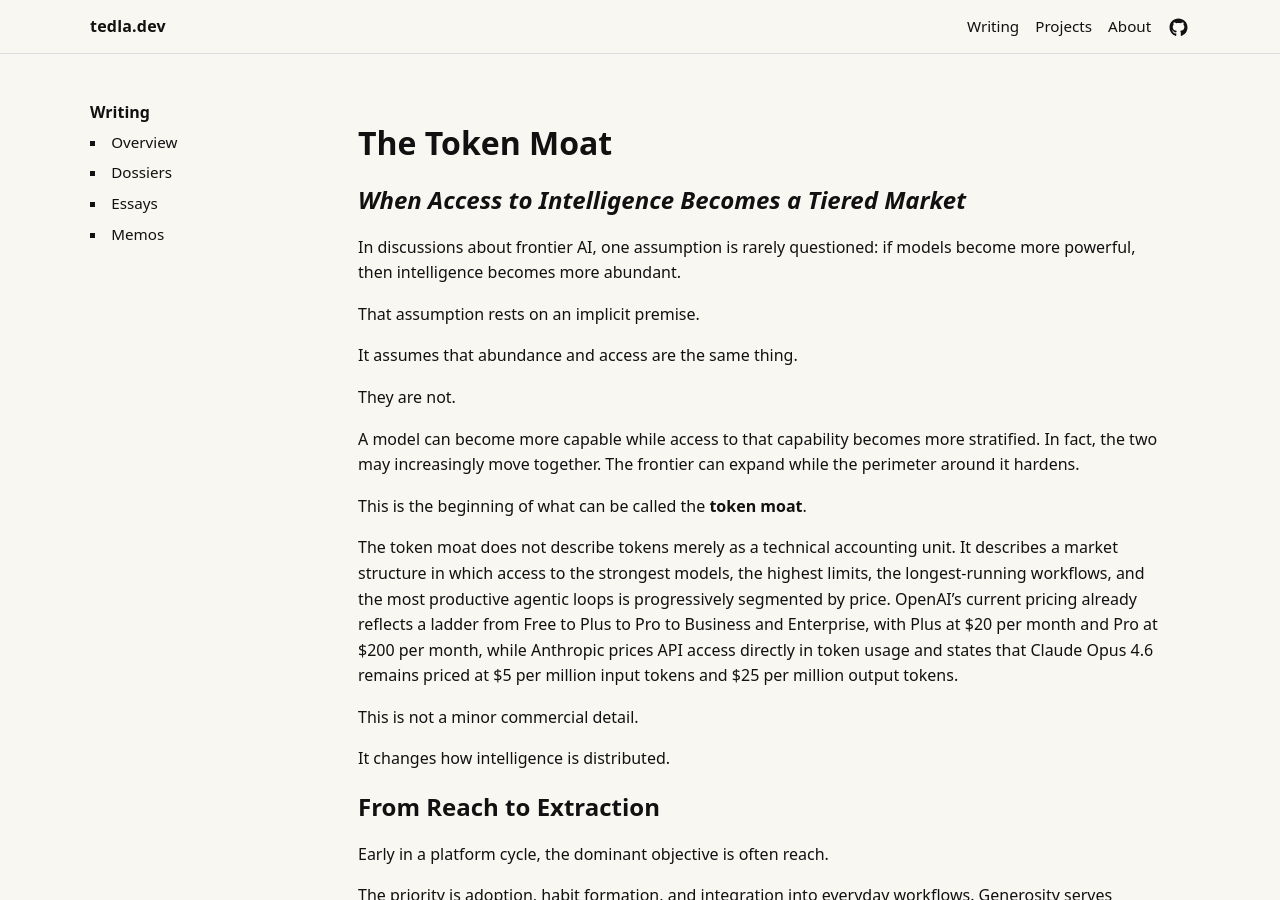
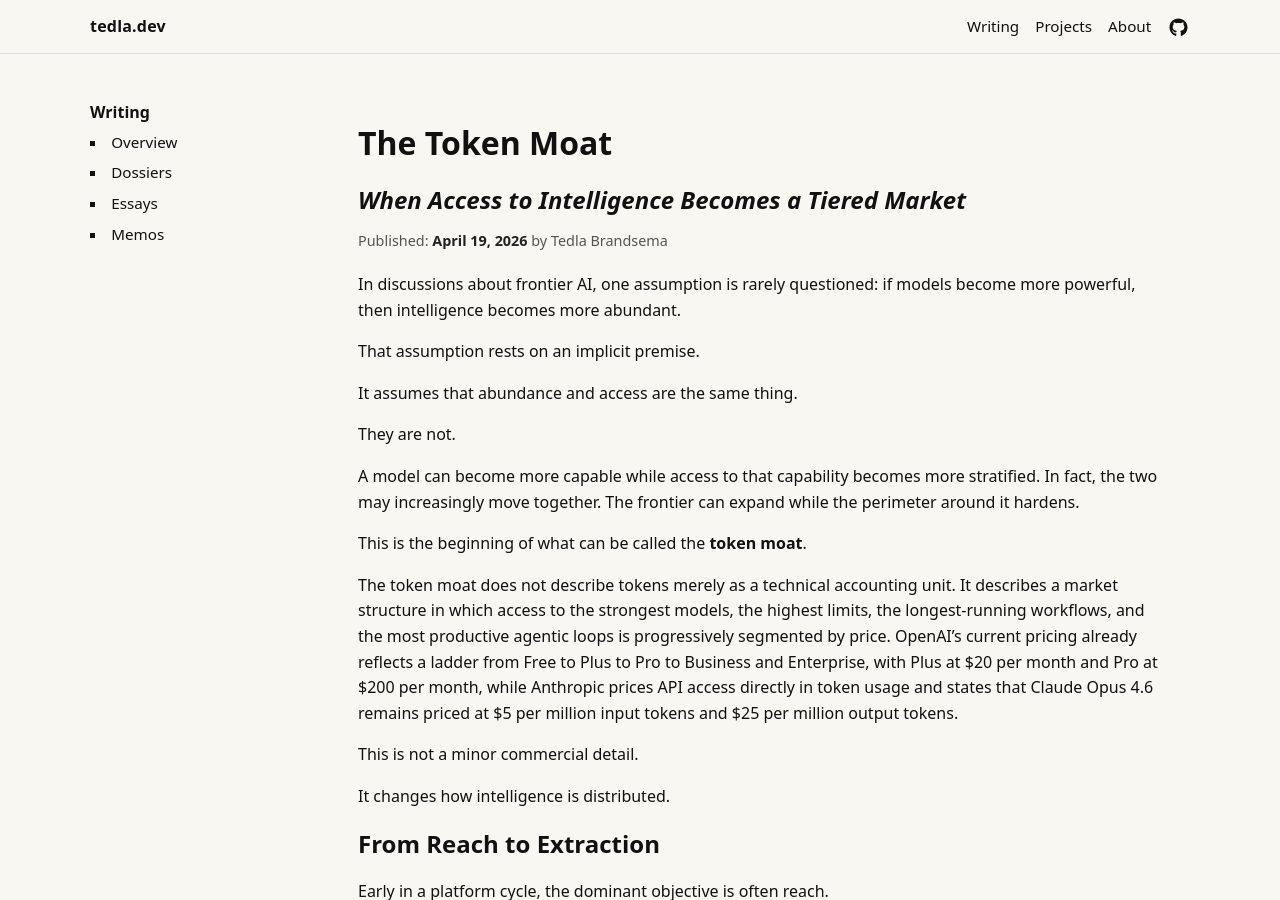
Before and after one commit to tedla-brandsema/tedla-brandsema.github.io, a Jekyll site: the page built from _writing/essays/the-token-moat.md, in a window 1280 px wide and 900 px high. Built offline with Jekyll 4.4.1, drawn with Linux system fonts in a browser that asks for light colours.

Commit message:
docs(essays): Added "published" to ""The Token Moat"

```diff
--- a/_writing/essays/the-token-moat.md
+++ b/_writing/essays/the-token-moat.md
@@ -9,6 +9,8 @@
 
 <h1>{{ page.heading }}</h1>
 <h2><em>When Access to Intelligence Becomes a Tiered Market</em></h2>
+
+{% include published.html %}
 
 In discussions about frontier AI, one assumption is rarely questioned: if models become more powerful, then intelligence becomes more abundant.
 
```
